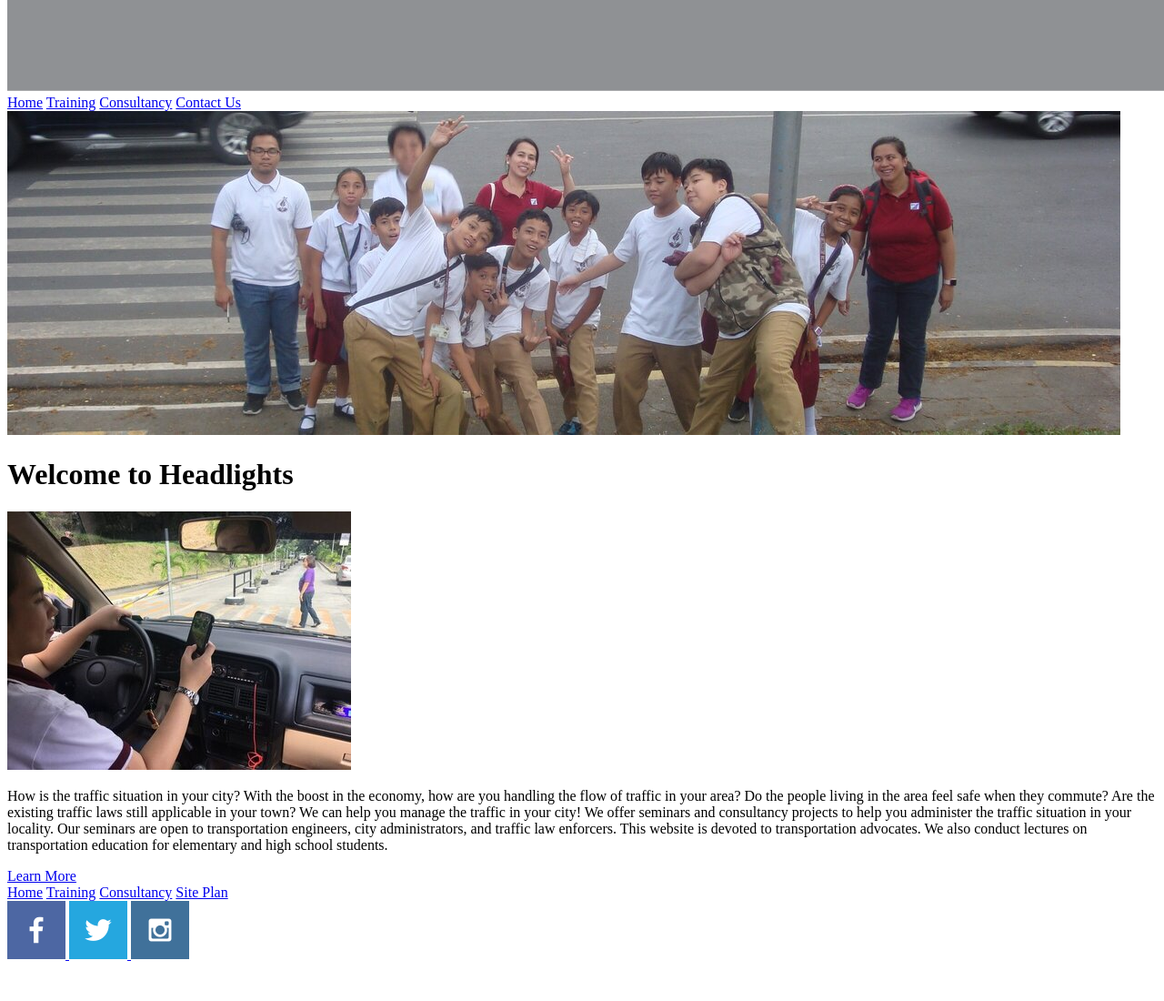
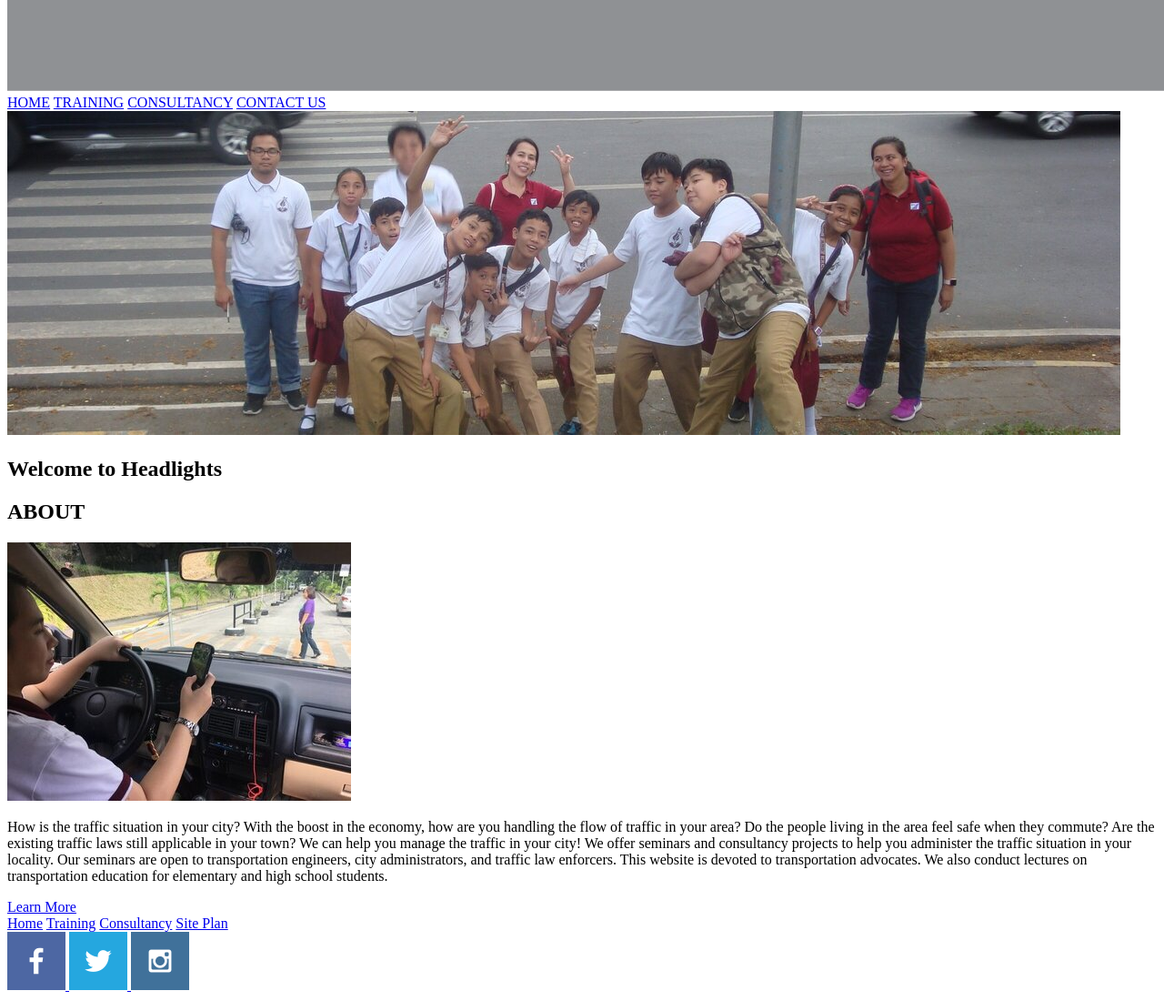
Before and after one commit to lubotski/wdd130, a plain HTML site: page finalproject/index.html in a window 1280 px wide. Shown: the part 780-1880 px from the top of the page at 91% size. Before the commit the page ends 1846 px from the top, so only its background shows below. Drawn offline with Linux system fonts and the light colour scheme.

Commit message:
changed css

```diff
--- a/finalproject/index.html
+++ b/finalproject/index.html
@@ -10,23 +10,30 @@
 
 </head>
 <body>
-    <div id="content">
+    <div id="heading">
         <header>
             <a id="logo_link" href="index.html">
                 <img class="logo" src="image/logo.png" alt="Headlights Logo">
             </a>
             <nav>
-                <a href="index.html">Home</a>
-                <a href="training.html">Training</a>
-                <a href="consultancy.html">Consultancy</a>
-                <a href="#">Contact Us</a>
+                <a href="index.html">HOME</a>
+                <a href="training.html">TRAINING</a>
+                <a href="consultancy.html">CONSULTANCY</a>
+                <a href="#">CONTACT US</a>
             </nav>
         </header>
+        <div id="fullwidth">
             <div id="fullwidth-box">
-            <img id="fullwidth-img" src="image/rsz_1rsz_1dsc02270_web.jpg" alt="Kids happy">
+                <img class="fullwidth-img" src="image/rsz_1rsz_1dsc02270_web.jpg" alt="Kids happy">
+            </div>
+            <section id="fullwidth-slogan">
                 <h1>Welcome to Headlights</h1>
+            </section>
         </div>
     </div>
+<main>
+    <div id="about">
+        <h2>ABOUT</h2>
         <section id="about-msg">
             <img id="about-img" src="image/rsz_1rsz_1rsz_img_0398.jpg" alt="ADDA Picture">
             <p>How is the traffic situation in your city? With the boost in the economy, how are you handling the flow of traffic in your area? Do the people living in the area feel safe when they commute? Are the existing traffic laws still applicable in your town? We can help you manage the traffic in your city! We offer seminars and consultancy projects to help you administer
@@ -36,13 +43,16 @@
                 <a class="learn" href="learn.html">Learn More</a>
             </div>
         </section>
+    </div>
+</main>
+
     <footer>
-        <nav>
+        <div class="links">
             <a href="index.html">Home</a>
             <a href="training.html">Training</a>
             <a href="consultancy.html">Consultancy</a>
             <a href="site-plan.html">Site Plan</a>
-        </nav>
+        </div>
         <div class="social">
             <a href="https://facebook.com" target="_blank">
                 <img src="image/facebook.png" alt="fb icon">
```
Lines whose indentation alone changed are shown as unchanged.
